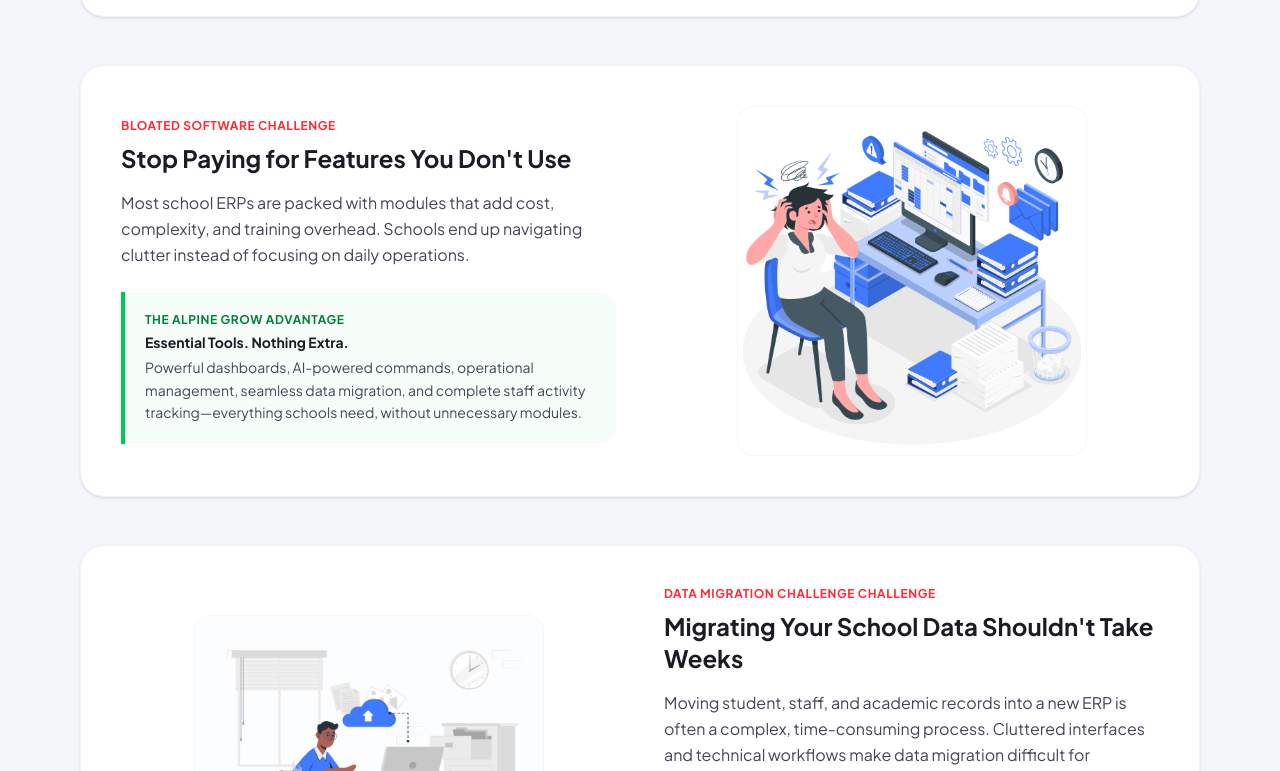
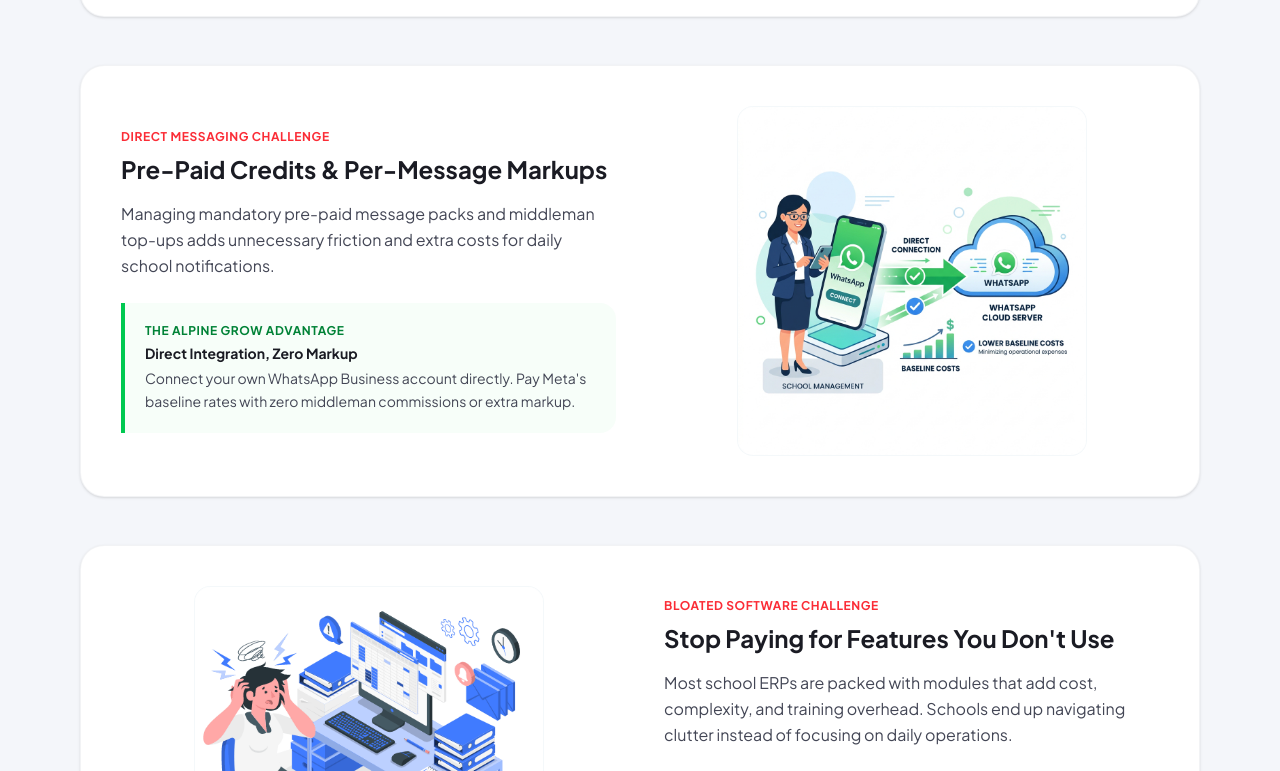
Before and after one commit to Utsav8191/SMS-app-Landing, a Next.js app: page / in a window 1280 px wide. Shown: the part 2129-2900 px from the top of the page. Built offline with nearby package versions, Linux system fonts and the light colour scheme; no server answers.

Commit message:
feat(landing): add direct WhatsApp zero markup messaging pitch

```diff
--- a/src/app/page.tsx
+++ b/src/app/page.tsx
@@ -124,6 +124,15 @@ export default function Home() {
       solDesc: 'Connect with parents instantly on the platforms they use every day. Send automated attendance alerts, and circulars directly to their WhatsApp and email inbox.',
       image: '/assets/parent_communication.png',
       imageAlt: 'Parents receiving direct updates on their mobile devices'
+    },
+    {
+      tag: 'DIRECT MESSAGING',
+      probTitle: 'Pre-Paid Credits & Per-Message Markups',
+      probDesc: 'Managing mandatory pre-paid message packs and middleman top-ups adds unnecessary friction and extra costs for daily school notifications.',
+      solTitle: 'Direct Integration, Zero Markup',
+      solDesc: "Connect your own WhatsApp Business account directly. Pay Meta's baseline rates with zero middleman commissions or extra markup.",
+      image: '/assets/direct_whatsapp_messaging.png',
+      imageAlt: 'Direct WhatsApp integration with zero markup'
     },
     {
       tag: 'BLOATED SOFTWARE',
```
Also changed, not shown: public/assets/direct_whatsapp_messaging.png (added).
